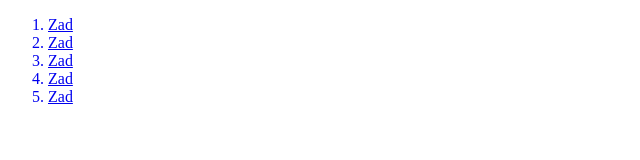
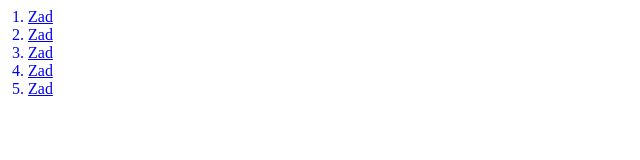
Before and after one commit to Kjur0/i12-zad3, a plain HTML site: page index.htm in a window 1280 px wide. Shown: the whole page, without its empty margins (0-640 px from the left). Drawn offline with Linux system fonts and the light colour scheme.

Commit message:
remake index for GitHub Pages

```diff
--- a/index.htm
+++ b/index.htm
@@ -5,26 +5,27 @@
 	<meta charset="UTF-8">
 	<meta name="viewport" content="width=device-width, initial-scale=1.0">
 	<title>Wybór zadania</title>
+	<link rel="stylesheet" href="style.css">
 </head>
 
 <body>
-	<ol>
+	<div class="ol">
 		<a href="zad1">
-			<li>Zad</li>
+			Zad
 		</a>
 		<a href="zad2">
-			<li>Zad</li>
+			Zad
 		</a>
 		<a href="zad3">
-			<li>Zad</li>
+			Zad
 		</a>
 		<a href="zad4">
-			<li>Zad</li>
+			Zad
 		</a>
 		<a href="zad5">
-			<li>Zad</li>
+			Zad
 		</a>
-	</ol>
+	</div>
 </body>
 
 </html>
--- /dev/null
+++ b/style.css
@@ -0,0 +1,8 @@
+.ol {
+	list-style-type: decimal;
+	margin-left: 20px;
+}
+
+a {
+	display: list-item;
+}
```
